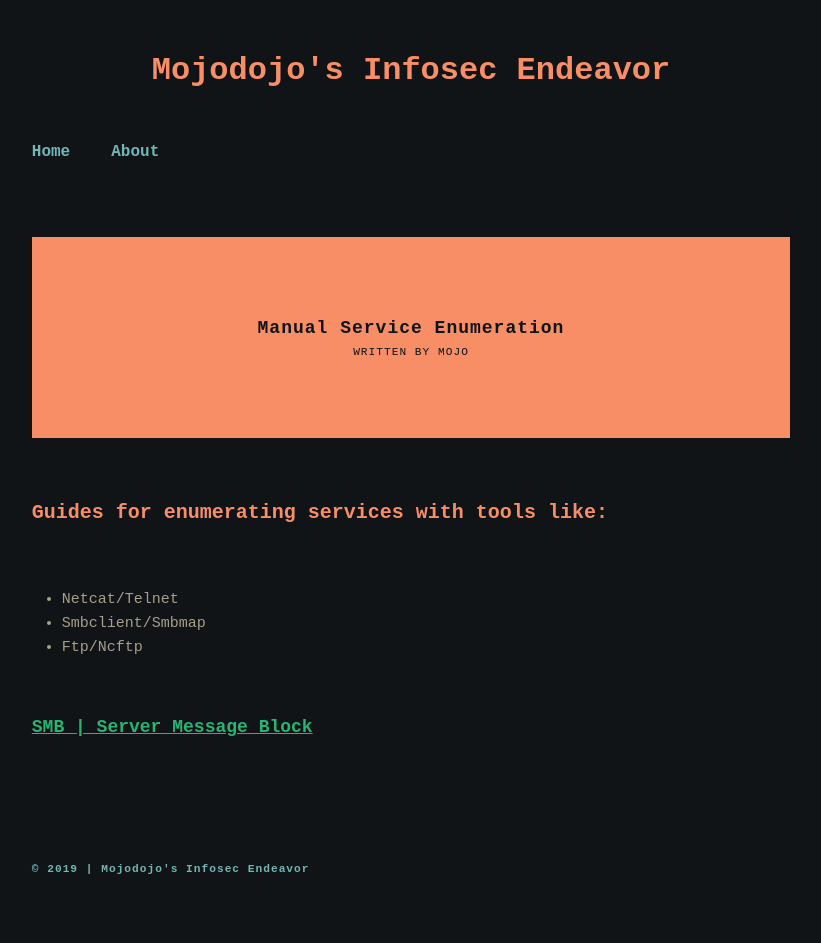
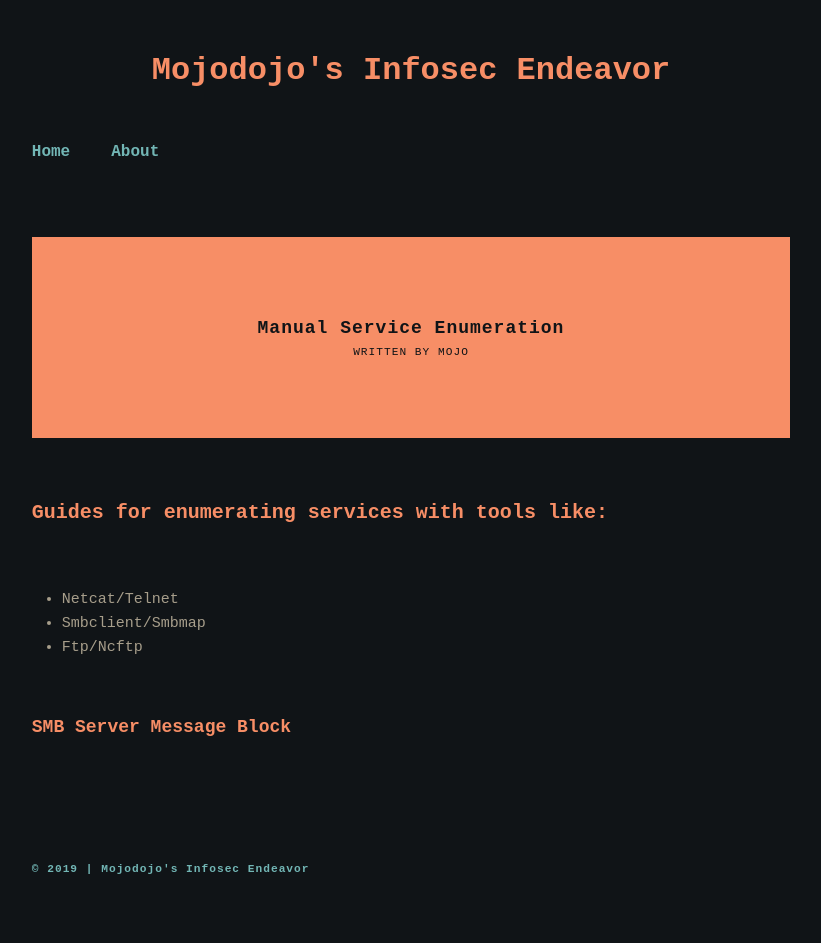
Before and after one commit to mojodojo101/mojo_blog, a Jekyll site: the page built from all_collections/_posts/2020-30-01-ManualServiceEnumeration.md, in a window 1280 px wide. Shown: the whole page, without its empty margins (229-1050 px from the left). Built offline with Jekyll 4.4.1, drawn with Linux system fonts in a browser that asks for light colours.

Commit message:
fixed links

```diff
--- a/all_collections/_posts/2020-30-01-ManualServiceEnumeration.md
+++ b/all_collections/_posts/2020-30-01-ManualServiceEnumeration.md
@@ -11,4 +11,4 @@
 *	Ftp/Ncftp
 
 
-## [SMB | Server Message Block ](/mojo_blog/service-docs/smb.html)
+## [SMB Server Message Block](/mojo_blog/service-docs/smb.html)
--- a/assets/css/custom.css
+++ b/assets/css/custom.css
@@ -52,10 +52,32 @@
 	grid-gap: 1.4rem;
 	line-height: 1.5rem;
 }
-
+/*
 .content a {
 	text-decoration: underline;
 }
+*/
+.content a {
+	text-decoration: none;
+	position: relative;
+	color: #f78e66 !important;
+	/* color: #72b6b5 !important; */
+}
+
+.content a:after {
+	content: "";
+	position: absolute;
+	bottom: 0;
+	left: 0;
+	width: 0%;
+	border-bottom: 2px solid #f78e66;
+	transition: 0.4s;
+}
+
+.content a:hover:after {
+	width: 100%;
+}
+
 
 .post-list a {
 	text-decoration: none;
```
Also changed, not shown: 4 other files.
